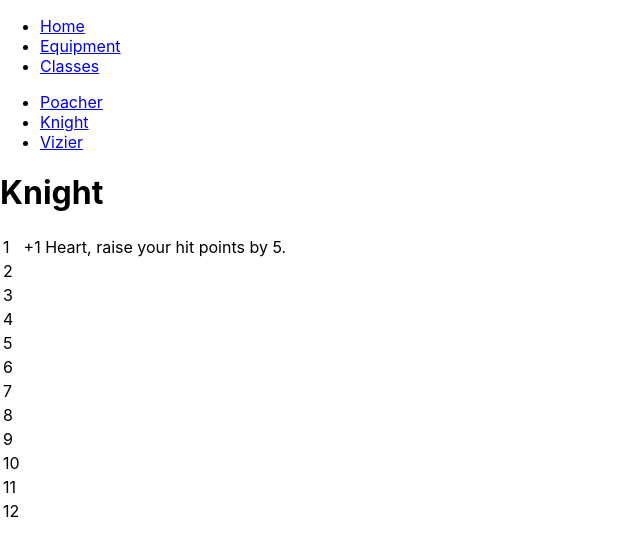
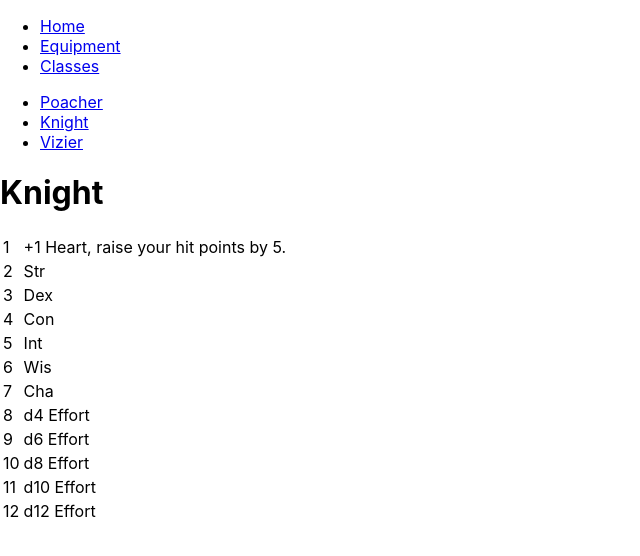
Before and after one commit to zbetzen/zbetzen.github.io, a React (Create React App) app: page /classes/knight in a window 1280 px wide. Shown: the top 556 px of the page, without its empty margins (0-640 px from the left). Built offline with nearby package versions, Linux system fonts and the light colour scheme.

Commit message:
added level up table

```diff
--- a/src/pages/classes/Knight.js
+++ b/src/pages/classes/Knight.js
@@ -1,10 +1,24 @@
 import LevelUpRollTable from "./LevelUpRollTable";
 
 const Knight = () => {
+  const myItems = [
+    {advance: 'Str'},
+    {advance: 'Dex'},
+    {advance: 'Con'},
+    {advance: 'Int'},
+    {advance: 'Wis'},
+    {advance: 'Cha'},
+    {advance: 'd4 Effort'},
+    {advance: 'd6 Effort'},
+    {advance: 'd8 Effort'},
+    {advance: 'd10 Effort'},
+    {advance: 'd12 Effort'}
+  ];
+
     return (
       <>
         <h1>Knight</h1>
-        <LevelUpRollTable/>
+        <LevelUpRollTable items={myItems}/>
       </>
     );
   };
--- a/src/pages/classes/LevelUpRollTable.js
+++ b/src/pages/classes/LevelUpRollTable.js
@@ -1,4 +1,7 @@
-function LevelUpRollTable() {
+function LevelUpRollTable({ items }) {
+
+
+
     return (
         <>
           <table>
@@ -15,6 +18,7 @@ function LevelUpRollTable() {
                     2
                 </td>
                 <td>
+                    { items[0].advance }
                 </td>
             </tr>
             <tr>
@@ -22,6 +26,7 @@ function LevelUpRollTable() {
                     3
                 </td>
                 <td>
+                    { items[1].advance }
                 </td>
             </tr>
             <tr>
@@ -29,6 +34,7 @@ function LevelUpRollTable() {
                     4
                 </td>
                 <td>
+                    { items[2].advance }
                 </td>
             </tr>
             <tr>
@@ -36,6 +42,7 @@ function LevelUpRollTable() {
                     5
                 </td>
                 <td>
+                    { items[3].advance }
                 </td>
             </tr>
             <tr>
@@ -43,6 +50,7 @@ function LevelUpRollTable() {
                     6
                 </td>
                 <td>
+                    { items[4].advance }
                 </td>
             </tr>
             <tr>
@@ -50,6 +58,7 @@ function LevelUpRollTable() {
                     7
                 </td>
                 <td>
+                    { items[5].advance }
                 </td>
             </tr>
             <tr>
@@ -57,6 +66,7 @@ function LevelUpRollTable() {
                     8
                 </td>
                 <td>
+                    { items[6].advance }
                 </td>
             </tr>
             <tr>
@@ -64,6 +74,7 @@ function LevelUpRollTable() {
                     9
                 </td>
                 <td>
+                    { items[7].advance }
                 </td>
             </tr>
             <tr>
@@ -71,6 +82,7 @@ function LevelUpRollTable() {
                     10
                 </td>
                 <td>
+                    { items[8].advance }
                 </td>
             </tr>
             <tr>
@@ -78,6 +90,7 @@ function LevelUpRollTable() {
                     11
                 </td>
                 <td>
+                    { items[9].advance }
                 </td>
             </tr>
             <tr>
@@ -85,6 +98,7 @@ function LevelUpRollTable() {
                     12
                 </td>
                 <td>
+                    { items[10].advance }
                 </td>
             </tr>
           </table>
```
